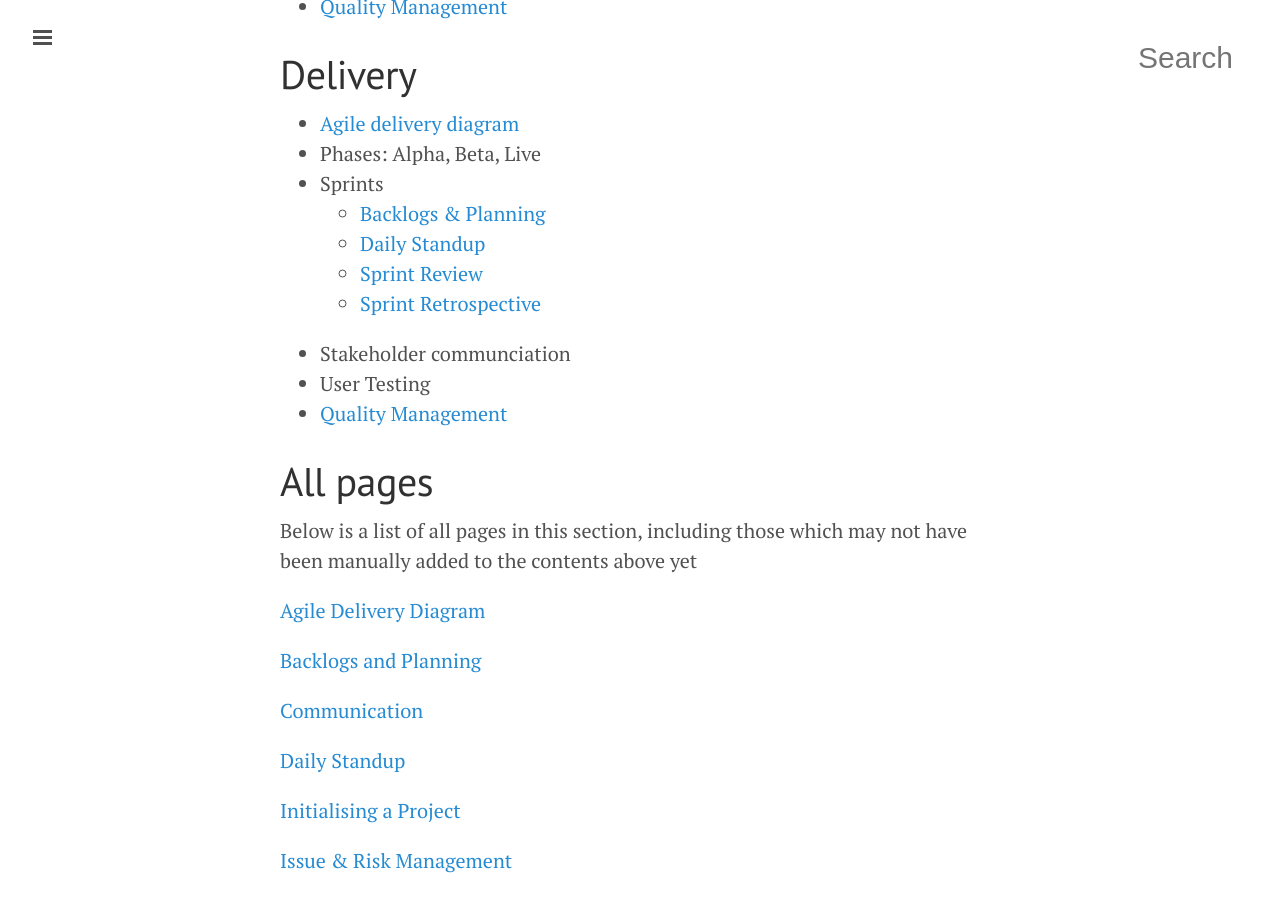
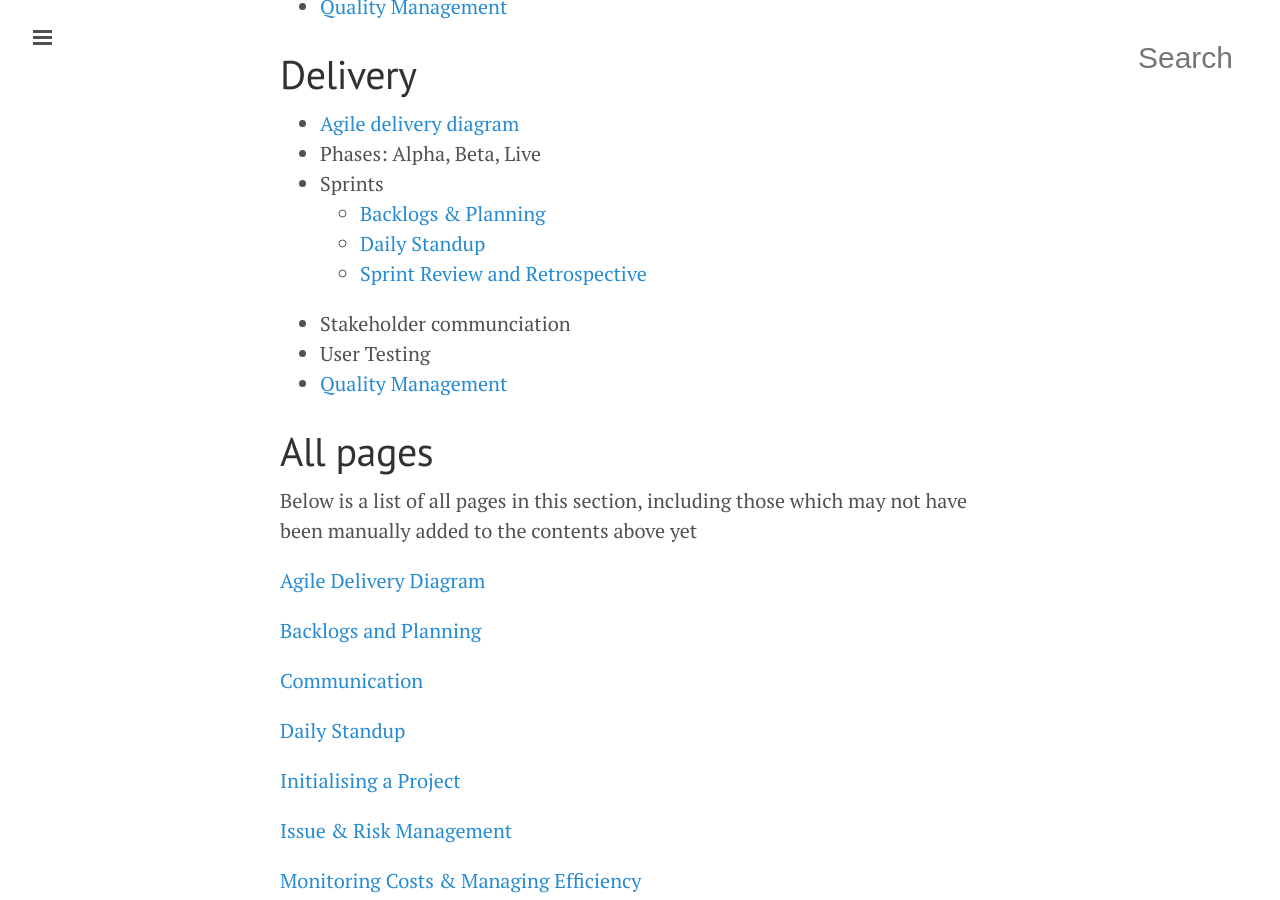
Before and after one commit to tormi/WunderWay, a Jekyll site: the page built from projects/index.md, in a window 1280 px wide and 900 px high, scrolled down 731 px. Built offline with Jekyll 4.4.1, drawn with Linux system fonts in a browser that asks for light colours; nearby versions of some CDN libraries; Markdown is read by kramdown in place of the engine named in the settings.

Commit message:
More links fixing

```diff
--- a/projects/index.md
+++ b/projects/index.md
@@ -18,7 +18,7 @@
 - User Research
 - Stakeholder Research
 - Other Research
-- [Backlog Development](/projects/delivering-a-project)
+- [Backlog Development](/projects/backlogs-and-planning)
 - [Risk Management](/projects/issue-and-risk-management)
 - [Quality Management](/projects/qualty-testing-non-conformities)
 
@@ -30,8 +30,7 @@
 - Sprints
 	- [Backlogs & Planning](/projects/backlogs-and-planning)
 	- [Daily Standup](/projects/daily-standup)
-	- [Sprint Review](/projects/sprint-review)
-	- [Sprint Retrospective]()
+	- [Sprint Review and Retrospective](/projects/review-retro-steering)
 - Stakeholder communciation
 - User Testing
 - [Quality Management](/projects/qualty-testing-non-conformities)
@@ -64,7 +63,7 @@
 
 <a href="qms-controlling-documents-and-records">Project Documents, Templates and Controlling Documents</a> - where we keep and manage them
 
-<a href="delivering-a-project">Backlogs</a> - Managing product and sprint backlogs
+<a href="backlogs-and-planning">Backlogs</a> - Managing product and sprint backlogs
 
 <a href="daily-standup">The Daily Standup</a> - what this is and how to join in
 
```
